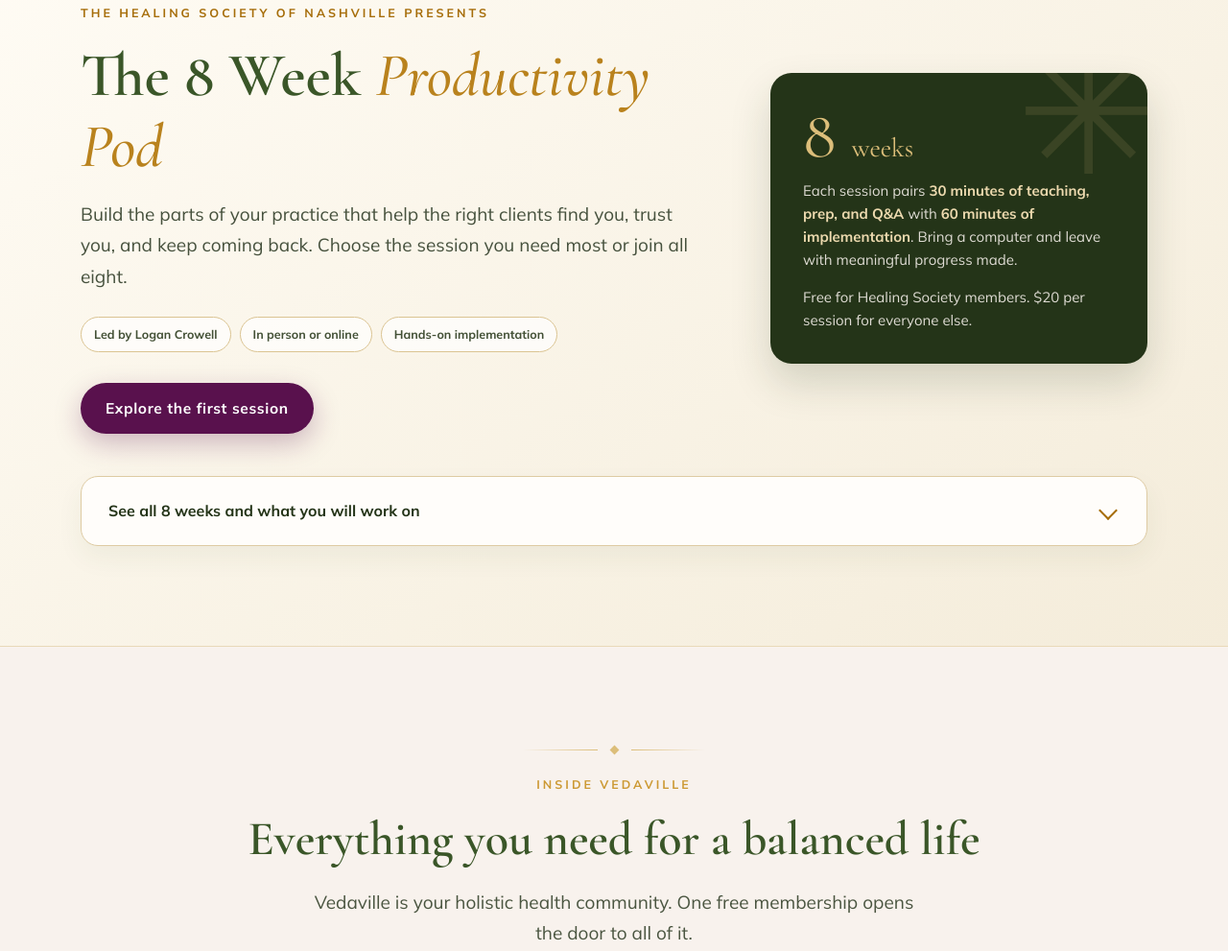
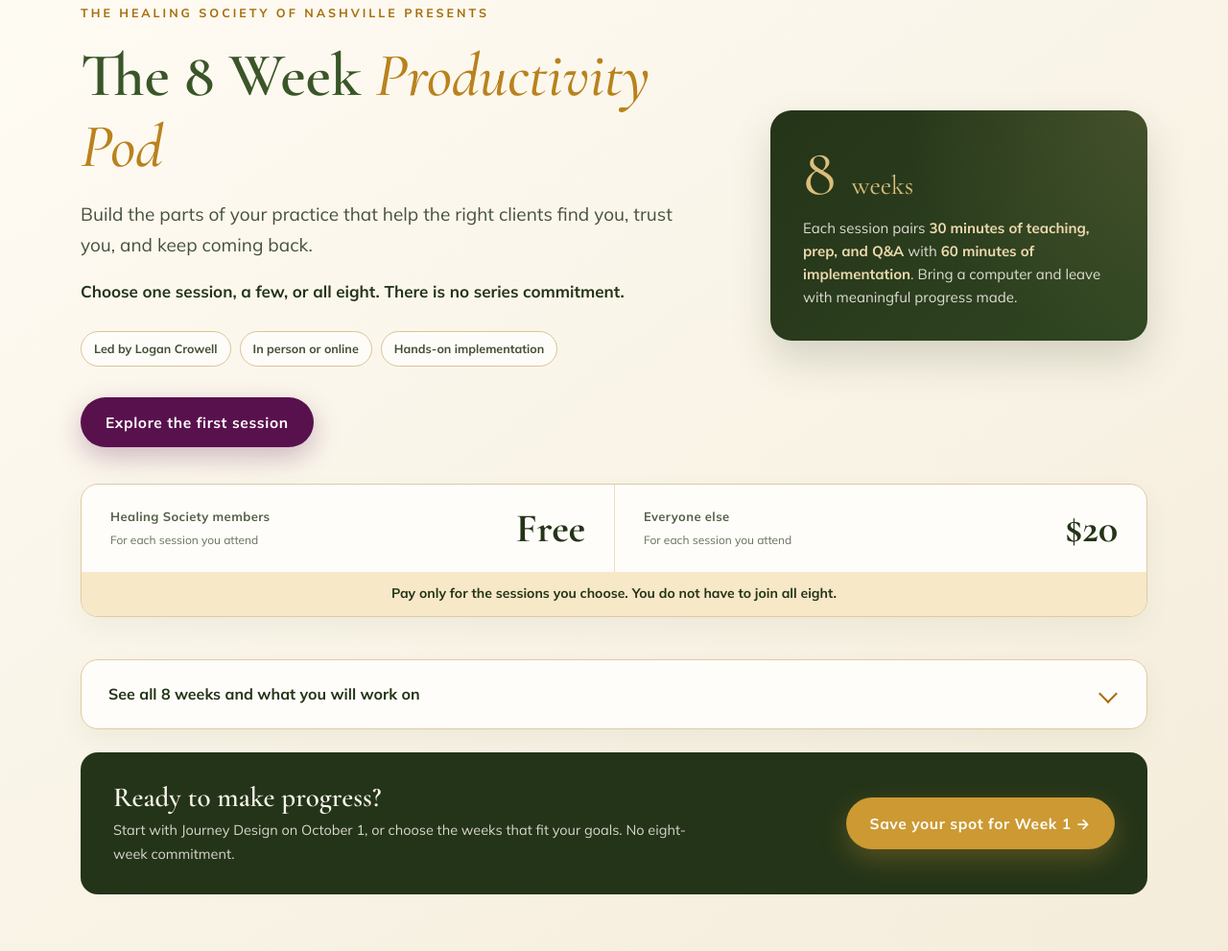
Before and after one commit to HeadHomie/vedaville, a plain HTML site: page index.html in a window 1280 px wide. Shown: the part 1244-2235 px from the top of the page at 96% size. Drawn offline with nearby package versions, Linux system fonts and the light colour scheme.

Commit message:
Clarify pod pricing and session choice

```diff
--- a/index.html
+++ b/index.html
@@ -118,16 +118,23 @@ h2{font-size:clamp(34px,4.2vw,50px);margin-bottom:20px}
 .pod h2{font-size:clamp(42px,5vw,64px);margin-bottom:18px}
 .pod h2 em{color:#b9821d;font-weight:500}
 .pod-lede{font-size:19px;max-width:690px;color:#46513d}
+.pod-choice{font-size:17px;font-weight:800;color:var(--green-night);margin-top:18px}
 .pod-points{display:flex;flex-wrap:wrap;gap:9px;margin-top:26px}
 .pod-points span{border:1px solid #dbc492;background:rgba(255,255,255,.7);border-radius:999px;padding:7px 13px;font-size:12.5px;font-weight:700;color:#425035}
-.pod-highlight{background:var(--green-night);border-radius:22px;color:var(--cream);padding:33px 34px;box-shadow:0 20px 42px rgba(36,52,24,.17);position:relative;overflow:hidden}
-.pod-highlight::after{content:"✳";position:absolute;right:-14px;top:-53px;color:rgba(220,190,122,.12);font-size:180px;line-height:1}
+.pod-highlight{background:radial-gradient(circle at 100% 0%,rgba(220,190,122,.14),transparent 55%),linear-gradient(135deg,#243418,#304622);border-radius:22px;color:var(--cream);padding:33px 34px;box-shadow:0 20px 42px rgba(36,52,24,.17);position:relative;overflow:hidden}
 .pod-highlight .pod-number{font-family:var(--serif);font-size:70px;line-height:.9;color:var(--gold-soft)}
 .pod-highlight .pod-number span{font-size:28px}
 .pod-highlight p{position:relative;z-index:1;font-size:15px;line-height:1.6;color:rgba(248,242,237,.88);margin-top:15px}
 .pod-highlight p strong{color:var(--gold-pale)}
 .pod-actions{display:flex;gap:13px;align-items:center;flex-wrap:wrap;margin-top:32px}
 .pod-actions .btn{padding:13px 26px}
+.pod-pricing{display:grid;grid-template-columns:1fr 1fr;margin-top:38px;background:#fffdfa;border:1px solid #decba3;border-radius:18px;overflow:hidden;box-shadow:0 12px 28px rgba(58,86,40,.06)}
+.pod-price{display:flex;align-items:center;justify-content:space-between;gap:20px;padding:22px 30px}
+.pod-price+.pod-price{border-left:1px solid #e9dcc0}
+.pod-price-label{display:block;font-size:13px;font-weight:800;letter-spacing:.03em;color:#526047}
+.pod-price strong{display:block;font-family:var(--serif);font-size:42px;line-height:1;color:var(--green-night)}
+.pod-price small{display:block;font-size:12px;color:#66715b;margin-top:4px}
+.pod-price-note{grid-column:1/-1;background:#f7e8c8;padding:11px 30px;text-align:center;font-size:14px;font-weight:800;color:var(--green-night)}
 .pod-details{margin-top:44px;border:1px solid #decba3;border-radius:18px;background:#fffdfa;box-shadow:0 12px 28px rgba(58,86,40,.06);overflow:hidden}
 .pod-details summary{list-style:none;cursor:pointer;display:flex;align-items:center;justify-content:space-between;gap:20px;padding:22px 28px;color:var(--green-night);font-weight:800;font-size:16px}
 .pod-details summary::-webkit-details-marker{display:none}
@@ -143,6 +150,10 @@ h2{font-size:clamp(34px,4.2vw,50px);margin-bottom:20px}
 .pod-week h3{font-size:23px;margin:6px 0 8px;line-height:1.1}
 .pod-week p{font-size:14px;line-height:1.55;color:#58634f}
 .pod-details-note{font-size:14px;color:#58634f;margin-top:22px}
+.pod-bottom-cta{display:flex;align-items:center;justify-content:space-between;gap:28px;margin-top:24px;padding:30px 34px;border-radius:18px;background:var(--green-night);color:var(--cream)}
+.pod-bottom-cta h3{color:var(--cream);font-size:29px;margin-bottom:6px}
+.pod-bottom-cta p{font-size:14.5px;color:rgba(248,242,237,.85);max-width:600px}
+.pod-bottom-cta .btn{flex:none;padding:14px 25px;text-align:center}
 
 /* benefits */
 .benefits{background:var(--cream)}
@@ -258,6 +269,7 @@ footer{background:#1c2913;color:rgba(248,242,237,.6);padding:54px 0}
   .hero-inner{padding:84px 0 96px}
   .pod-intro{grid-template-columns:1fr;gap:30px}
   .pod-week-grid{grid-template-columns:repeat(2,minmax(0,1fr))}
+  .pod-bottom-cta{flex-direction:column;align-items:flex-start}
 }
 @media(max-width:600px){
   .bene-grid,.web-grid,.testi-grid,.stats{grid-template-columns:1fr}
@@ -269,9 +281,15 @@ footer{background:#1c2913;color:rgba(248,242,237,.6);padding:54px 0}
   .pod-banner strong{font-size:19px}
   .pod-banner span{font-size:12px}
   .pod-highlight{padding:28px}
+  .pod-pricing{grid-template-columns:1fr}
+  .pod-price+.pod-price{border-left:0;border-top:1px solid #e9dcc0}
+  .pod-price{padding:19px 22px}
+  .pod-price-note{padding:12px 22px}
   .pod-details summary{padding:19px 20px}
   .pod-details-body{padding:2px 20px 24px}
   .pod-week-grid{grid-template-columns:1fr}
+  .pod-bottom-cta{padding:26px 24px}
+  .pod-bottom-cta .btn{width:100%}
 }
 </style>
 </head>
@@ -290,7 +308,7 @@ footer{background:#1c2913;color:rgba(248,242,237,.6);padding:54px 0}
 <div class="pod-banner" role="region" aria-label="Productivity Pod announcement">
   <div class="wrap pod-banner-inner">
     <strong>8 Week Productivity Pod</strong>
-    <span>For healers, practitioners &amp; wellness pros &middot; Starts Oct 1</span>
+    <span>For healers, practitioners &amp; wellness pros &middot; Pick one session or all 8</span>
     <a href="#productivity-pod">See the 8-week journey &rarr;</a>
   </div>
 </div>
@@ -321,7 +339,8 @@ footer{background:#1c2913;color:rgba(248,242,237,.6);padding:54px 0}
       <div>
         <div class="eyebrow">The Healing Society of Nashville presents</div>
         <h2 id="pod-title">The 8 Week <em>Productivity Pod</em></h2>
-        <p class="pod-lede">Build the parts of your practice that help the right clients find you, trust you, and keep coming back. Choose the session you need most or join all eight.</p>
+        <p class="pod-lede">Build the parts of your practice that help the right clients find you, trust you, and keep coming back.</p>
+        <p class="pod-choice">Choose one session, a few, or all eight. There is no series commitment.</p>
         <div class="pod-points" aria-label="Program highlights">
           <span>Led by Logan Crowell</span>
           <span>In person or online</span>
@@ -334,8 +353,12 @@ footer{background:#1c2913;color:rgba(248,242,237,.6);padding:54px 0}
       <div class="pod-highlight">
         <div class="pod-number">8 <span>weeks</span></div>
         <p>Each session pairs <strong>30 minutes of teaching, prep, and Q&amp;A</strong> with <strong>60 minutes of implementation</strong>. Bring a computer and leave with meaningful progress made.</p>
-        <p>Free for Healing Society members. $20 per session for everyone else.</p>
       </div>
+    </div>
+    <div class="pod-pricing" aria-label="Productivity Pod pricing per session">
+      <div class="pod-price"><div><span class="pod-price-label">Healing Society members</span><small>For each session you attend</small></div><strong>Free</strong></div>
+      <div class="pod-price"><div><span class="pod-price-label">Everyone else</span><small>For each session you attend</small></div><strong>$20</strong></div>
+      <p class="pod-price-note">Pay only for the sessions you choose. You do not have to join all eight.</p>
     </div>
     <details class="pod-details">
       <summary><span>See all 8 weeks and what you will work on</span><span class="pod-chevron" aria-hidden="true"></span></summary>
@@ -351,9 +374,16 @@ footer{background:#1c2913;color:rgba(248,242,237,.6);padding:54px 0}
           <div class="pod-week"><div class="pod-week-num">Week 7</div><h3>Client Experience</h3><p>Improve the experience before, during, and after.</p></div>
           <div class="pod-week"><div class="pod-week-num">Week 8</div><h3>Retention + Growth Loops</h3><p>Turn clients into repeat clients and referrals.</p></div>
         </div>
-        <p class="pod-details-note">Pick one session or come to all eight. <a href="https://vedaville.com/c/vedaville-events/productivity-pod-journey-design-07bdb8fe-aac9-4a03-8599-5b5ee774a3c1" target="_blank" rel="noopener">View the Journey Design event details &rarr;</a></p>
+        <p class="pod-details-note">Start with the week that matters most to you. Each session stands on its own.</p>
       </div>
     </details>
+    <div class="pod-bottom-cta">
+      <div>
+        <h3>Ready to make progress?</h3>
+        <p>Start with Journey Design on October 1, or choose the weeks that fit your goals. No eight-week commitment.</p>
+      </div>
+      <a class="btn btn-gold" href="https://vedaville.com/c/vedaville-events/productivity-pod-journey-design-07bdb8fe-aac9-4a03-8599-5b5ee774a3c1" target="_blank" rel="noopener">Save your spot for Week 1 &rarr;</a>
+    </div>
   </div>
 </section>
 
```
